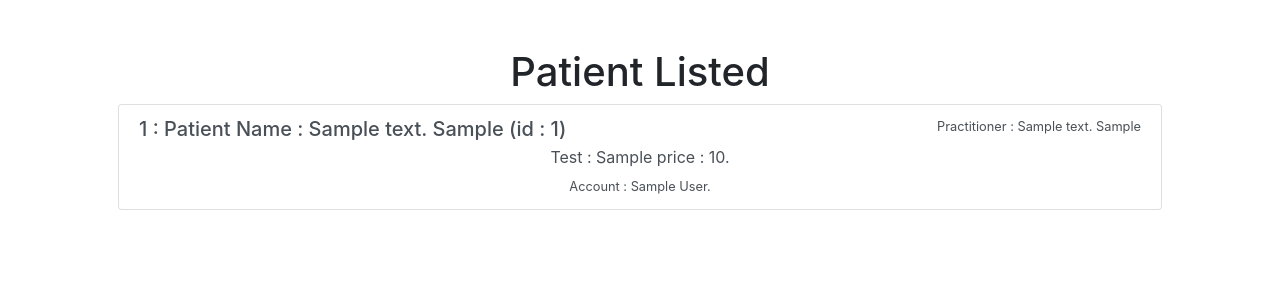
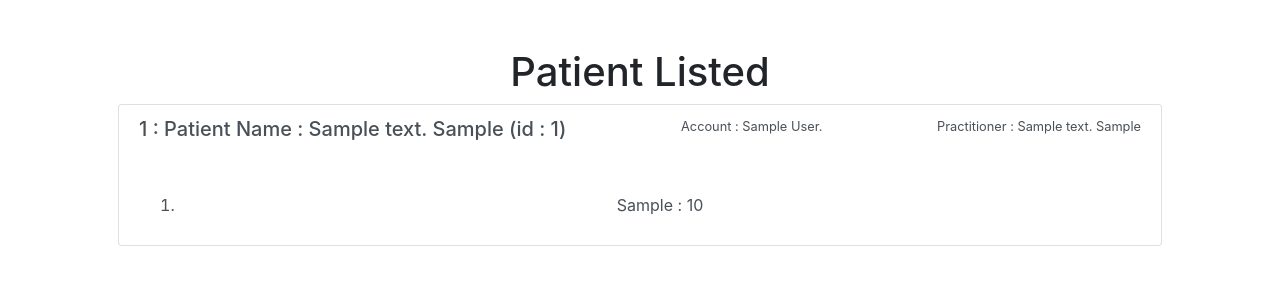
Before and after one commit to bijupat/softlab, a Django app: template labsys/templates/labsys/index.html in a window 1280 px wide. Shown: the part 80-380 px from the top of the page. Run offline with Django 3.2, Linux system fonts and the light colour scheme; the template is opened without the code that fills it: values that come from a table or form of the project are taken from there, others are empty; tables that the repository leaves empty hold one stand-in row (values such as "Sample post"); some libraries are stand-ins or nearby versions.

Commit message:
index.html updated

```diff
--- a/labsys/templates/labsys/index.html
+++ b/labsys/templates/labsys/index.html
@@ -1,6 +1,6 @@
 {% extends "labsys/layout.html" %}
 {% load static %}
-{% block title %}test{% endblock %}
+{% block title %}Index{% endblock %}
 {% block body %}
     <h1>Patient Listed</h1>
 
@@ -27,10 +27,20 @@
             <a href="#" class="list-group-item list-group-item-action" aria-current="true">
                 <div class="d-flex w-100 justify-content-between">
                     <h5 class="mb-1">{{e.id}} : {{e.patient}}</h5>
+                    <small>{{e.account}}.</small>
                     <small>{{e.practitioner}}</small>
                 </div>
-                <p class="mb-1">{{e.test.all|join:", "|default:"No Test Listed"}}.</p>
-                <small>{{e.account}}.</small>
+                <p class="mb-5">
+                    <ol>
+                        {% for t in e.test.all %}
+                        <li>{{t.test}} : {{t.price}}</li>
+                        {% endfor %}
+                    </ol>
+                </p>
+                {# <p class="mb-1">{{e.test.all|join:", "|default:"No Test Listed"}}.</p> #}
+
+
+
             </a>
             {% empty %}
             No Patient Listed!
--- a/labsys/templates/labsys/layout.html
+++ b/labsys/templates/labsys/layout.html
@@ -22,7 +22,7 @@
         <script src="https://maxcdn.bootstrapcdn.com/bootstrap/4.1.3/js/bootstrap.min.js"></script>
         {% block head %}
         {% endblock %}
-        <title>MediLab Diagnostics: {% block title %}{% endblock %}</title>
+        <title>{% block title %}{% endblock %}</title>
 
 
     </head>
```
Also changed, not shown: labsys/migrations/0010_auto_20210610_2321.py (added).
